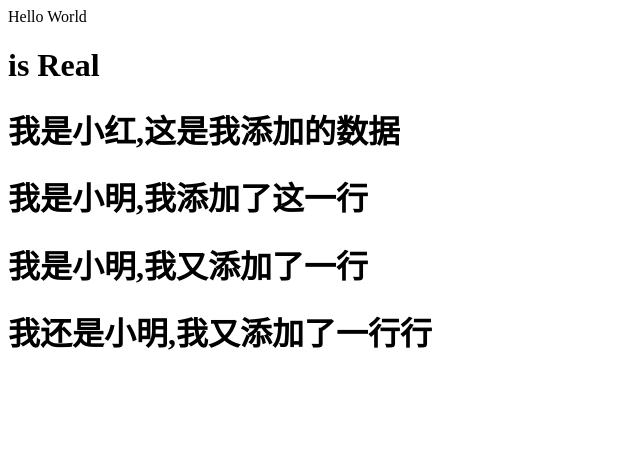
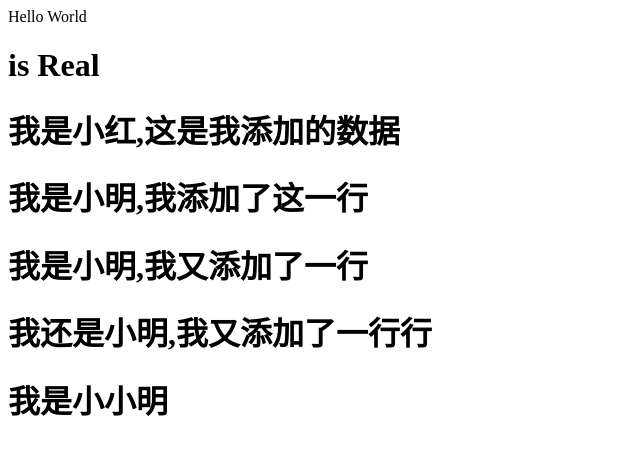
Before and after one commit to GloryHuang/test, a plain HTML site: page index.html in a window 1280 px wide. Shown: the whole page, without its empty margins (0-640 px from the left). Drawn offline with Linux system fonts and the light colour scheme.

Commit message:
又提交一次

```diff
--- a/index.html
+++ b/index.html
@@ -12,5 +12,6 @@
     <h1>我是小明,我添加了这一行</h1>
     <h1>我是小明,我又添加了一行</h1>
     <h1>我还是小明,我又添加了一行行</h1>
+    <h1>我是小小明</h1>
 </body>
 </html>
```
